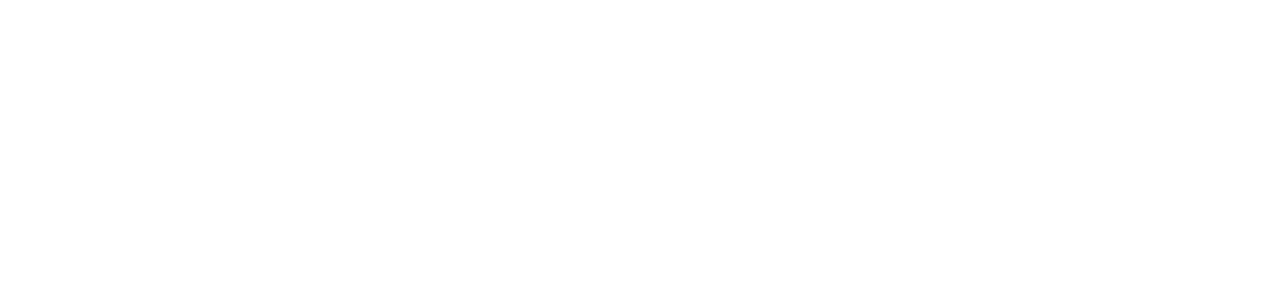
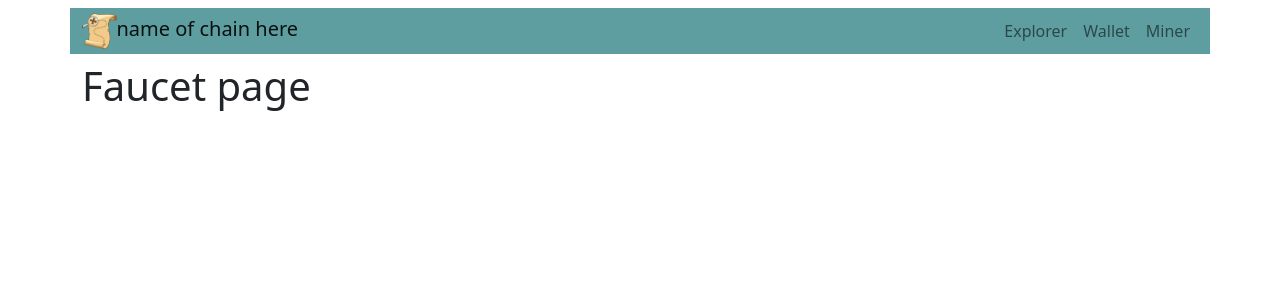
Before and after one commit to codyrhoten/EduChain, a React (Create React App) app in the folder frontend/: page /faucet in a window 1280 px wide. Before the commit this address had no page. Shown: the top 300 px of the page. Built offline with nearby package versions, Linux system fonts and the light colour scheme.

Commit message:
create temporary pgs for later

```diff
--- a/frontend/src/App.js
+++ b/frontend/src/App.js
@@ -1,7 +1,9 @@
 import { useState, useEffect } from 'react';
 import { Routes, Route } from 'react-router-dom';
 import Home from './pages/explorer/Home';
-import Wallet from './components/wallet/Wallet';
+import Wallet from './pages/Wallet';
+import Faucet from './pages/Faucet';
+import Miner from './pages/Miner';
 import AllBlocks from './pages/explorer/AllBlocks';
 import AllTxs from './pages/explorer/AllTxs';
 import Block from './pages/explorer/Block';
@@ -27,6 +29,18 @@
         { name: 'Open', url: '/open-wallet' },
     ];
 
+    const faucetLinks = [
+        { name: 'Explorer', url: '/'},
+        { name: 'Wallet', url: '/wallet'},
+        { name: 'Miner', url: '/miner'},
+    ]
+
+    const minerLinks = [
+        { name: 'Explorer', url: '/'},
+        { name: 'Wallet', url: '/wallet'},
+        { name: 'Faucet', url: '/faucet'},
+    ]
+
     useEffect(() => {
         const data = api();
         setBlocks(data.blocks);
@@ -34,6 +48,8 @@
         setLatestBlx(data.latestBlx);
         setLatestTxs(data.latestTxs);
     }, []);
+
+    console.log(blocks)
 
     return (
         <div className='App'>
@@ -49,6 +65,14 @@
                 <Route
                     path='/wallet'
                     element={<Wallet navLinks={walletLinks} />}
+                />
+                <Route
+                    path='/faucet'
+                    element={<Faucet navLinks={faucetLinks} />}
+                />
+                <Route
+                    path='/miner'
+                    element={<Miner navLinks={minerLinks} />}
                 />
                 <Route
                     path='/blocks'
--- a/frontend/src/Components/explorer/LatestBlocks.js
+++ b/frontend/src/Components/explorer/LatestBlocks.js
@@ -11,7 +11,7 @@
                         <Container key={i}>
                             <Row>
                                 <Col>
-                                    Block # <Card.Link href={`/block/${block.index}`}>{block.index}</Card.Link>
+                                    Block <Card.Link href={`/block/${block.index}`}># {block.index}</Card.Link>
                                     <br />
                                     <i>{formatTimestamp(block)}</i>
                                 </Col>
--- /dev/null
+++ b/frontend/src/pages/Faucet.js
@@ -0,0 +1,15 @@
+import { Container } from "react-bootstrap";
+import Header from "../components/Header";
+
+function Faucet({ navLinks }) {
+    return (
+        <>
+            <Header navLinks={navLinks} />
+            <Container className='postion-relative'>
+                <h1 >Faucet page</h1>
+            </Container>
+        </>
+    );
+}
+
+export default Faucet;
--- /dev/null
+++ b/frontend/src/pages/Miner.js
@@ -0,0 +1,15 @@
+import { Container } from "react-bootstrap";
+import Header from "../components/Header";
+
+function Miner({ navLinks }) {
+    return (
+        <>
+            <Header navLinks={navLinks} />
+            <Container className='postion-relative'>
+                <h1 >Miner page</h1>
+            </Container>
+        </>
+    );
+}
+
+export default Miner;
--- a/frontend/src/Components/wallet/Wallet.js
+++ b/frontend/src/pages/Wallet.js
@@ -1,5 +1,5 @@
 import { Container } from "react-bootstrap";
-import Header from "../Header";
+import Header from "../components/Header";
 
 function Wallet({ navLinks }) {
     return (
--- a/frontend/src/pages/explorer/AllBlocks.js
+++ b/frontend/src/pages/explorer/AllBlocks.js
@@ -4,6 +4,8 @@
 import formatTimestamp from '../../utils/formatTimestamp';
 
 const AllBlocks = ({ blocks, navLinks }) => {
+    console.log(blocks)
+
     return (
         <>
             <Header navLinks={navLinks} />
--- a/frontend/src/pages/explorer/Block.js
+++ b/frontend/src/pages/explorer/Block.js
@@ -6,11 +6,13 @@
 
 const Block = ({ blocks, navLinks }) => {
     const { blockIndex } = useParams();
-    const [block, setBlock] = useState();
+    const [block, setBlock] = useState({});
 
     useEffect(() => {
         setBlock(blocks.find(b => b.index === blockIndex));
-    }, [blocks, blockIndex])
+    }, [block, blocks, blockIndex]);
+
+    console.log(blocks, block)
 
     return (
         <>
@@ -25,16 +27,16 @@
                                 <tr>
                                     <th>Timestamp</th>
                                     <th>Transactions</th>
-                                    <th>Mined by</th>
-                                    <th>Reward</th>
+                                    {/* <th>Mined by</th>
+                                    <th>Reward</th> */}
                                     <th>Hash</th>
-                                    <th>Nonce</th>
-                                    <th>Previous Block Hash</th>
+                                    {/* <th>Nonce</th>
+                                    <th>Previous Block Hash</th> */}
                                 </tr>
                             </thead>
                             <tbody>
                                 <tr>{block.timestamp}</tr>
-                                <tr>{block.txs.length}</tr>
+                                {<tr>{block.txs.length}</tr>}
                                 {/* <tr>{block.minedBy}</tr>
                                 <tr>{block.reward}</tr> */}
                                 <tr>{block.hash}</tr>
```
